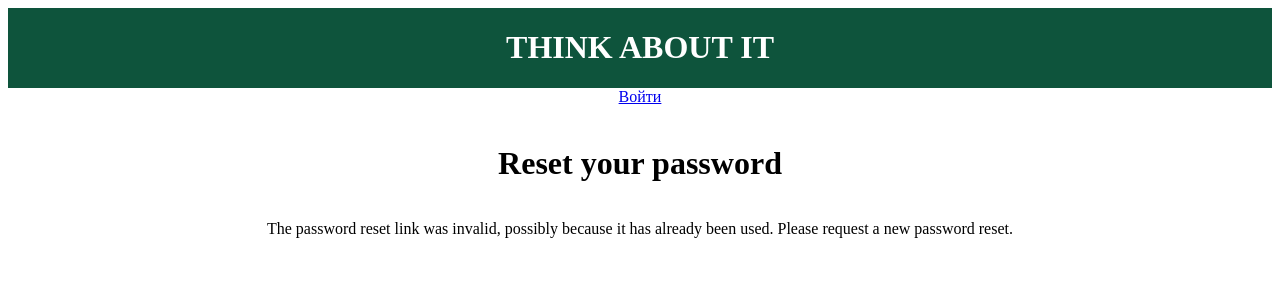
After one commit to MarinaIgorevna4/think_about_it, a Django app: template question/templates/registration/password_reset_confirm.html in a window 1280 px wide. The commit adds this page. Shown: the top 300 px of the page. Run offline with Django 3.2, Linux system fonts and the light colour scheme; the template is opened without the code that fills it, so the values that code supplies are empty.

```diff
--- a/question/templates/base.html
+++ b/question/templates/base.html
@@ -13,6 +13,12 @@
         </div>
     {% endblock %}
 
+    {% if request.user.is_authenticated %}
+        Привет, {{ request.user.first_name }}    <a href="{% url 'question:logout' %}">Выйти</a>
+    {% else %}
+        <a href="{% url 'question:login' %}">Войти</a>
+    {% endif %}<br>
+
     {% block content %}
     {% endblock %}
 </body>
--- /dev/null
+++ b/question/templates/registration/password_reset_complete.html
@@ -0,0 +1,6 @@
+{% block title %}Password reset{% endblock %}
+
+{% block content %}
+  <h1>Password set</h1>
+  <p>Your password has been set. You can <a href="{% url "lesson:login" %}">log in now</a></p>
+{% endblock %}
--- /dev/null
+++ b/question/templates/registration/password_reset_confirm.html
@@ -0,0 +1,17 @@
+{% extends "base.html" %}
+
+{% block title %}Reset your password{% endblock %}
+
+{% block content %}
+  <h1>Reset your password</h1>
+  {% if validlink %}
+    <p>Please enter your new password twice:</p>
+    <form action="." method="post">
+      {{ form.as_p }}
+      {% csrf_token %}
+      <p><input type="submit" value="Change my password" /></p>
+    </form>
+  {% else %}
+    <p>The password reset link was invalid, possibly because it has already been used. Please request a new password reset.</p>
+  {% endif %}
+{% endblock %}
--- /dev/null
+++ b/question/templates/registration/password_reset_email.html
@@ -0,0 +1,3 @@
+Someone asked for password reset for email {{ email }}. Follow the link below:
+{{ protocol }}://{{ domain }}{% url "lesson:password_reset_confirm" uidb64=uid token=token %}
+Your username, in case you've forgotten: {{ user.get_username }}
```
Also changed, not shown: question/templates/registration/login.html (added, +19 -0 lines), question/templates/registration/logout.html (added, +9 -0 lines), question/templates/registration/password_reset_done.html (added, +9 -0 lines), question/templates/registration/password_reset_form.html (added, +13 -0 lines), question/urls.py (+3 -4 lines).
